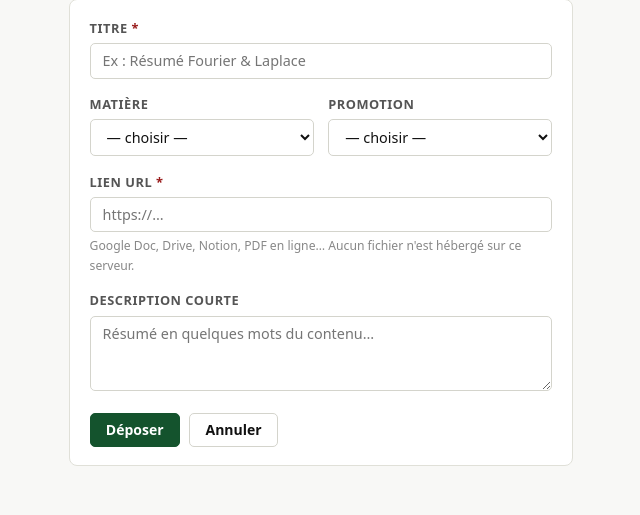
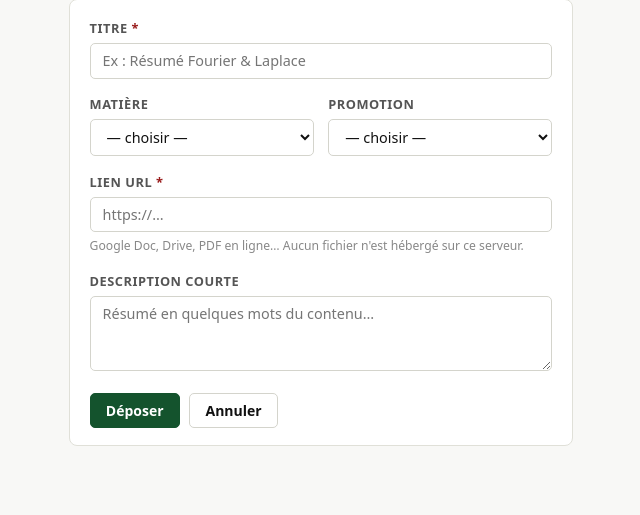
Before and after one commit to RayaneBsr/Projet-Green-IT, a Flask app: page /ressources/creer in a window 1280 px wide. Shown: the part 187-702 px from the top of the page, without its empty margins (319-959 px from the left). Run offline with Flask 3, Linux system fonts and the light colour scheme; the visitor is signed in with stand-in values (Sample User, id 1); data comes from the database, SQL or seed files in the repository.

Commit message:
Update form.html
Updated the title block and modified hint text for URL input.

```diff
--- a/templates/ressources/form.html
+++ b/templates/ressources/form.html
@@ -1,6 +1,6 @@
 
 {% extends "base.html" %}
-{% block title %}{{ action }} une ressource — BiblioLibre{% endblock %}
+{% block title %}{{ action }} une ressource - BiblioLibre{% endblock %}
 {% block content %}
 <div class="wrap-sm" style="padding-top:.5rem">
   <div class="ph">
@@ -49,7 +49,7 @@
           <input type="url" id="lien_url" name="lien_url" required
                  value="{{ ressource.lien_url if ressource else '' }}"
                  placeholder="https://…">
-          <div class="hint">Google Doc, Drive, Notion, PDF en ligne… Aucun fichier n'est hébergé sur ce serveur.</div>
+          <div class="hint">Google Doc, Drive, PDF en ligne… Aucun fichier n'est hébergé sur ce serveur.</div>
         </div>
         <div class="field">
           <label for="description">Description courte</label>
```
